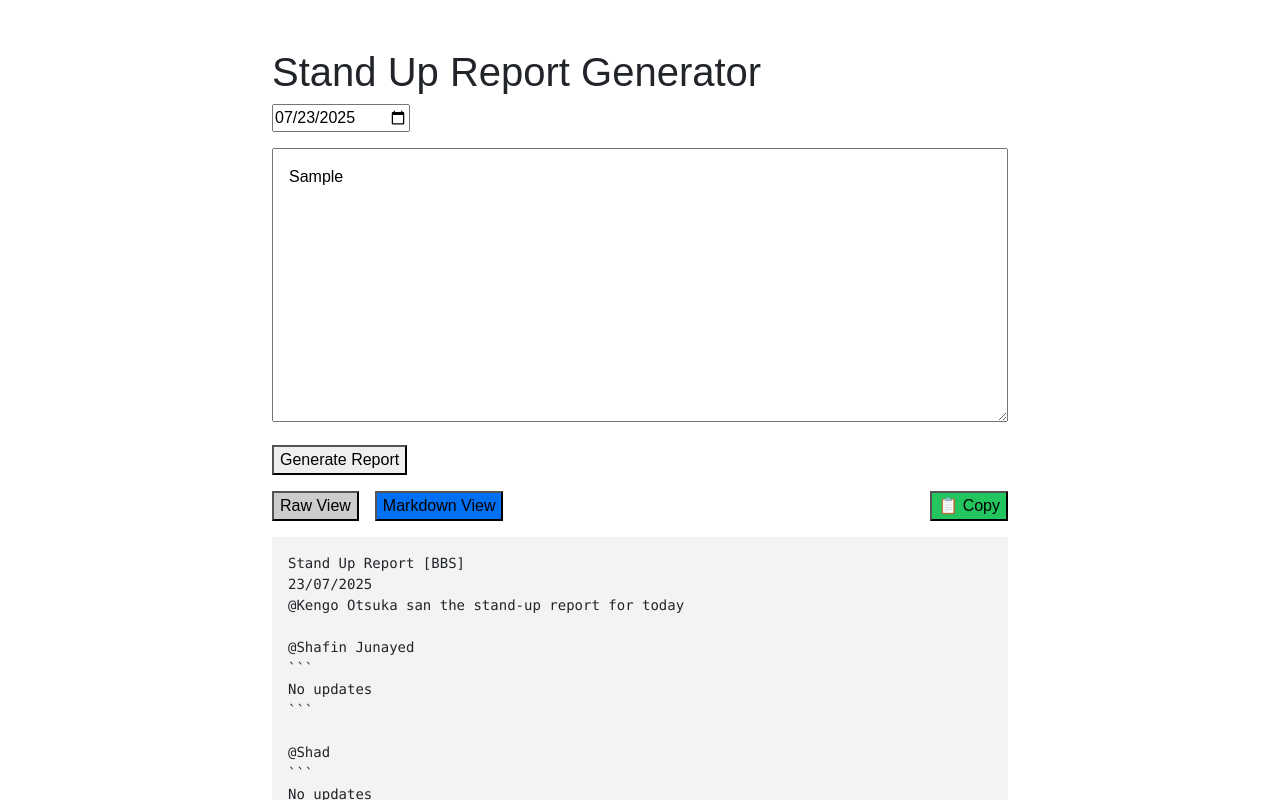
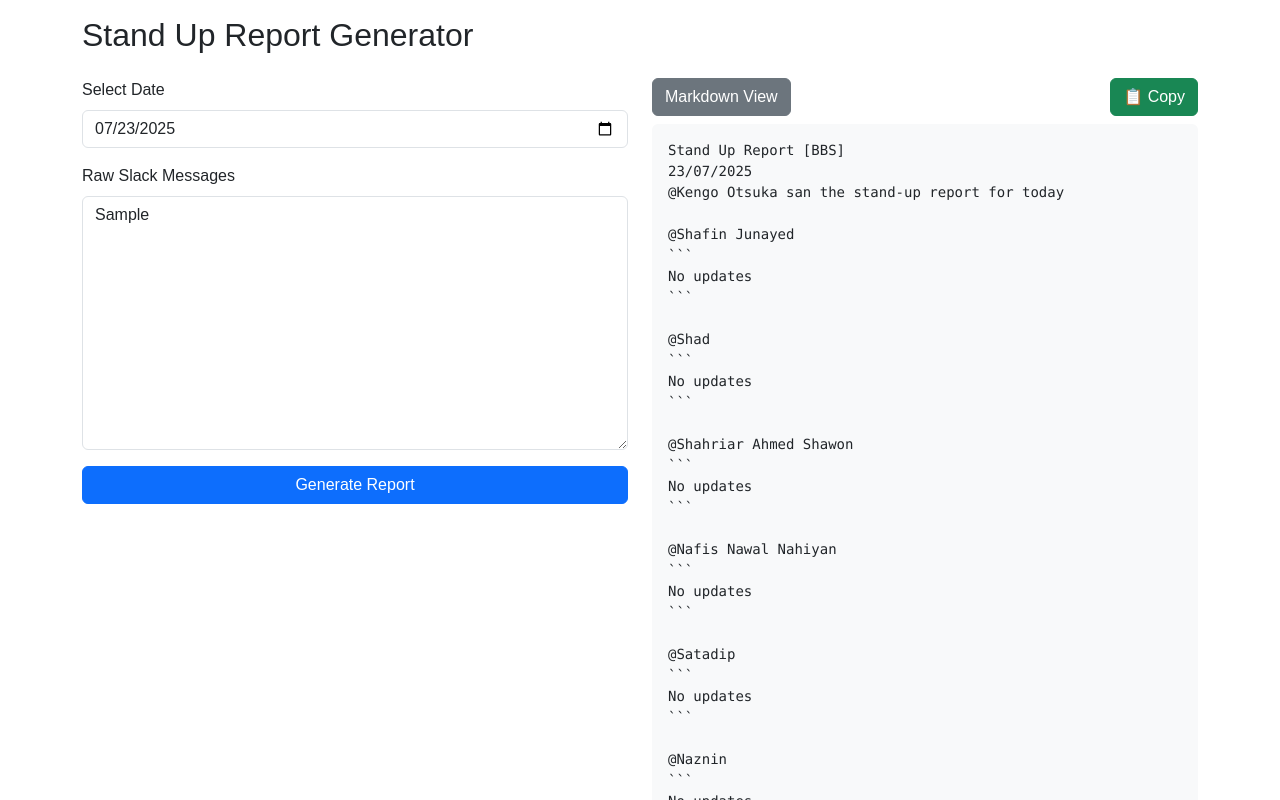
Before and after one commit to Zeeshan0811/standup-report-generator, a Next.js app: page / in a window 1280 px wide. Both pictures are taken after typing "Sample" into the empty fields and a click on the button "Generate Report". Shown: the top 800 px of the page. Built offline with nearby package versions, Linux system fonts and the light colour scheme.

Commit message:
Head added

```diff
--- a/pages/index.jsx
+++ b/pages/index.jsx
@@ -1,4 +1,4 @@
-
+import Head from 'next/head';
 import { useState } from 'react';
 import { parseMarkdownReport } from '../utils/parseMarkdownReport';
 import { parseRawReport } from '../utils/parseRawReport';
@@ -29,35 +29,70 @@ export default function Home() {
   };
 
   return (
-    <main style={{ padding: '2rem', maxWidth: '800px', margin: 'auto' }}>
-      <h1>Stand Up Report Generator</h1>
+    <>
+      <Head>
+        <title>Stand Up Report Generator</title>
+      </Head>
+      <div className="container">
+        <h2 className="mb-4">Stand Up Report Generator</h2>
+        <div className="row">
+          {/* Input Section */}
+          <div className="col-md-6 mb-4">
+            <div className="mb-3">
+              <label className="form-label">Select Date</label>
               <input
                 type="date"
+                className="form-control"
                 value={date}
                 onChange={(e) => setDate(e.target.value)}
-        style={{ display: 'block', marginBottom: '1rem' }}
               />
+            </div>
+            <div className="mb-3">
+              <label className="form-label">Raw Slack Messages</label>
               <textarea
+                className="form-control"
                 rows="10"
-        style={{ width: '100%', padding: '1rem' }}
                 placeholder="Paste raw Slack messages here..."
                 value={input}
                 onChange={(e) => setInput(e.target.value)}
-      />
-      <button onClick={handleGenerate} style={{ marginTop: '1rem' }}>Generate Report</button>
+              ></textarea>
+            </div>
+            <button className="btn btn-primary w-100" onClick={handleGenerate}>
+              Generate Report
+            </button>
+          </div>
 
+          {/* Output Section */}
+          <div className="col-md-6">
             {markdownOutput && rawOutput && (
               <>
-          <div style={{ display: 'flex', gap: '1rem', marginTop: '1rem' }}>
-            <button onClick={() => setView('raw')} style={{ backgroundColor: view === 'raw' ? '#0070f3' : '#ccc' }}>Raw View</button>
-            <button onClick={() => setView('markdown')} style={{ backgroundColor: view === 'markdown' ? '#0070f3' : '#ccc' }}>Markdown View</button>
-            <button onClick={copyToClipboard} style={{ marginLeft: 'auto', backgroundColor: '#22c55e' }}>📋 Copy</button>
+                <div className="d-flex justify-content-between align-items-center mb-2">
+                  <div>
+                    {/* <button
+                    className={`btn me-2 ${view === 'raw' ? 'btn-secondary' : 'btn-outline-secondary'}`}
+                    onClick={() => setView('raw')}
+                  >
+                    Raw View
+                  </button> */}
+                    <button
+                      className={`btn ${view === 'markdown' ? 'btn-secondary' : 'btn-outline-secondary'}`}
+                      onClick={() => setView('markdown')}
+                    >
+                      Markdown View
+                    </button>
                   </div>
-          <pre style={{ backgroundColor: '#f3f3f3', padding: '1rem', marginTop: '1rem', whiteSpace: 'pre-wrap' }}>
+                  <button className="btn btn-success" onClick={copyToClipboard}>
+                    📋 Copy
+                  </button>
+                </div>
+                <pre className="bg-light p-3 rounded" style={{ whiteSpace: 'pre-wrap' }}>
                   {view === 'markdown' ? markdownOutput : rawOutput}
                 </pre>
               </>
             )}
-    </main>
+          </div>
+        </div>
+      </div>
+    </>
   );
 }
```
Lines whose indentation alone changed are shown as unchanged.
